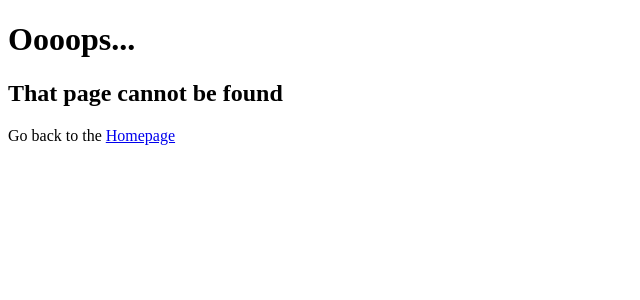
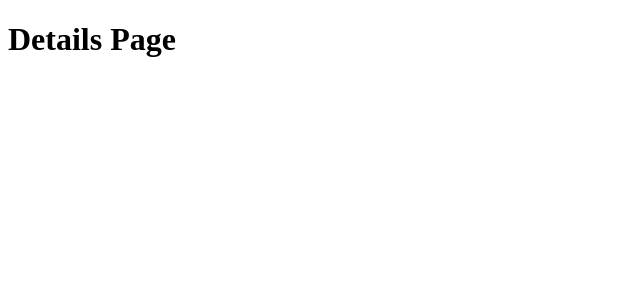
Before and after one commit to zqwirp/tnn-nextjs-tutorial, a Next.js app: page /ninjas/1 in a window 1280 px wide. Before the commit this address had no page. Shown: the top 300 px of the page, without its empty margins (0-640 px from the left). Built offline with nearby package versions, Linux system fonts and the light colour scheme.

Commit message:
lesson 11, dynamic routes (pt. 1)

```diff
--- /dev/null
+++ b/pages/ninjas/[id].js
@@ -0,0 +1,7 @@
+export default function Details() {
+  return (
+    <>
+      <h1>Details Page</h1>
+    </>
+  );
+}
--- a/pages/ninjas/index.js
+++ b/pages/ninjas/index.js
@@ -1,4 +1,5 @@
 import styles from "../../styles/Ninjas.module.css";
+import Link from "next/link";
 
 export async function getStaticProps() {
   const response = await fetch("https://jsonplaceholder.typicode.com/users");
@@ -14,11 +15,11 @@
     <>
       <h1>All Ninjas</h1>
       {ninjas.map((ninja) => (
-        <div key={ninja.id}>
+        <Link href={`/ninjas/${ninja.id}`} key={ninja.id}>
           <a className={styles.single}>
             <h3>{ninja.name}</h3>
           </a>
-        </div>
+        </Link>
       ))}
     </>
   );
```
